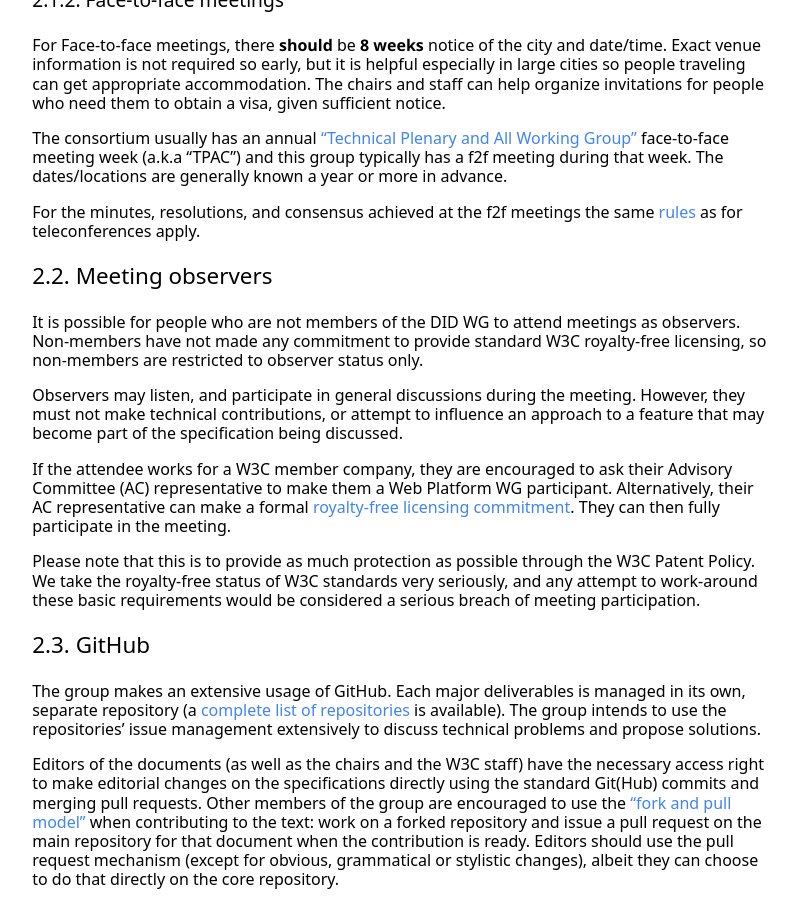
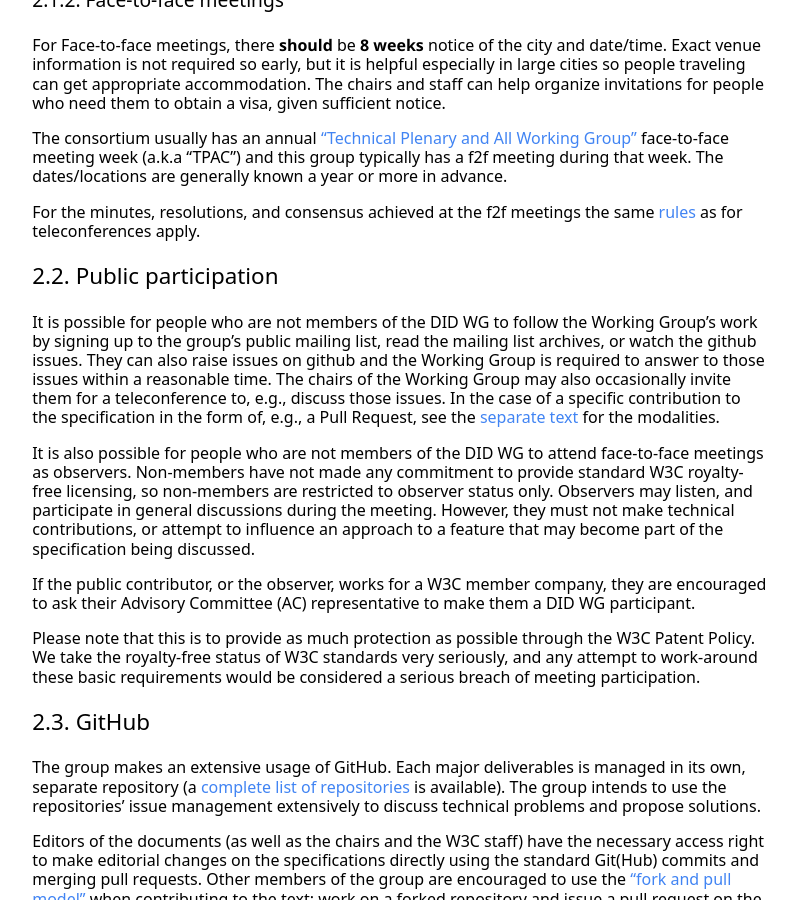
Before and after one commit to w3c/did-wg, a Jekyll site: the page built from WorkMode/index.md, in a window 1280 px wide and 900 px high, scrolled down 2122 px. Shown: the whole window, without its empty margins (220-1017 px from the left). Built offline with Jekyll 4.4.1, drawn with Linux system fonts in a browser that asks for light colours; some web fonts are replaced; our own code applies the rules of GitHub Pages for plain Markdown files; some of the changed text lies outside the part shown.

Commit message:
Changes in the Public participation section of workmode

```diff
--- a/WorkMode/index.md
+++ b/WorkMode/index.md
@@ -64,12 +64,13 @@ The consortium usually has an annual [“Technical Plenary and All Working Group
 
 For the minutes, resolutions, and consensus achieved at the f2f meetings the same [rules](#telco) as for teleconferences apply.
 
-### Meeting observers
-It is possible for people who are not members of the DID WG to attend meetings as observers. Non-members have not made any commitment to provide standard W3C royalty-free licensing, so non-members are restricted to observer status only.
+### Public participation
 
-Observers may listen, and participate in general discussions during the meeting. However, they must not make technical contributions, or attempt to influence an approach to a feature that may become part of the specification being discussed.
+It is possible for people who are not members of the DID WG to follow the Working Group's work by signing up to the group's public mailing list, read the mailing list archives, or watch the github issues. They can also raise issues on github and the Working Group is required to answer to those issues within a reasonable time. The chairs of the Working Group may also occasionally invite them for a teleconference to, e.g., discuss those issues. In the case of a specific contribution to the specification in the form of, e.g., a Pull Request, see the [separate text](https://github.com/w3c/did-wg/blob/master/CONTRIBUTING.md) for the modalities.
 
-If the attendee works for a W3C member company, they are encouraged to ask their Advisory Committee (AC) representative to make them a Web Platform WG participant. Alternatively, their AC representative can make a formal [royalty-free licensing commitment](https://www.w3.org/2004/01/pp-impl/{{ site.groupid }}/join). They can then fully participate in the meeting.
+It is also possible for people who are not members of the DID WG to attend face-to-face meetings as observers. Non-members have not made any commitment to provide standard W3C royalty-free licensing, so non-members are restricted to observer status only. Observers may listen, and participate in general discussions during the meeting. However, they must not make technical contributions, or attempt to influence an approach to a feature that may become part of the specification being discussed.
+
+If the public contributor, or the observer, works for a W3C member company, they are encouraged to ask their Advisory Committee (AC) representative to make them a DID WG participant.
 
 Please note that this is to provide as much protection as possible through the W3C Patent Policy. We take the royalty-free status of W3C standards very seriously, and any attempt to work-around these basic requirements would be considered a serious breach of meeting participation.
 
```
